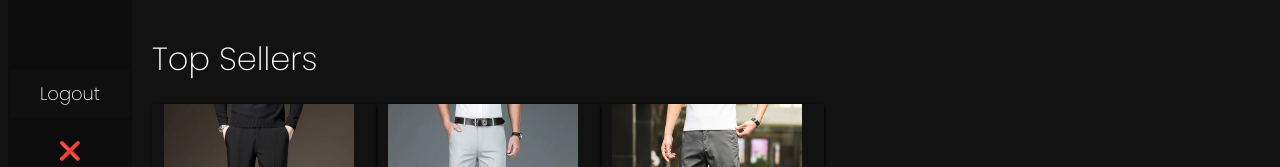
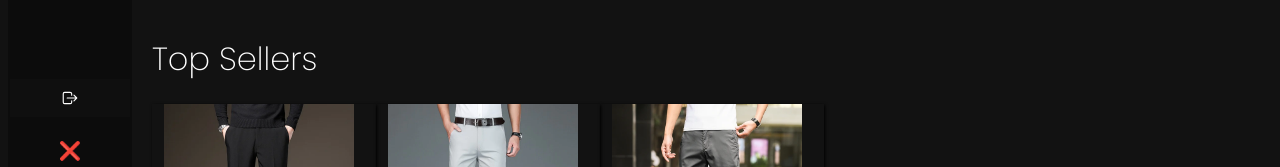
Before and after one commit to JoshGoold/finalproject, a React (Create React App) app: page /home in a window 1280 px wide. Shown: the part 626-793 px from the top of the page. Built offline with nearby package versions, Linux system fonts and the light colour scheme.

Commit message:
actual final changes for now

```diff
--- a/src/pages/Home.js
+++ b/src/pages/Home.js
@@ -20,6 +20,7 @@ import { PiPantsFill } from "react-icons/pi";
 import { GiConverseShoe } from "react-icons/gi";
 import { MdOutlineSupportAgent } from "react-icons/md";
 import { IoInvertMode } from "react-icons/io5";
+import { IoLogOutOutline } from "react-icons/io5";
 
 function Home(){
     const [showSidePanel, setShowSidePanel] = useState(true);
@@ -193,7 +194,7 @@ function Home(){
                 <button className={light ? 'lm' : 'dm'} onClick={handleMode}><IoInvertMode/>&nbsp;{view ? `${modeText}` : ''}</button>
                 <div className="fix">
 
-                <button id="end" className={light ? 'lm' : 'dm'}  onClick={handleLogout}>Logout</button>
+                <button id="end" className={light ? 'lm' : 'dm'}  onClick={handleLogout}><IoLogOutOutline/>{view ? 'Logout' : ''}</button>
                 <button onClick={handleSidePanel} className="exit">❌</button>
                 </div>
             </div>)}
```
